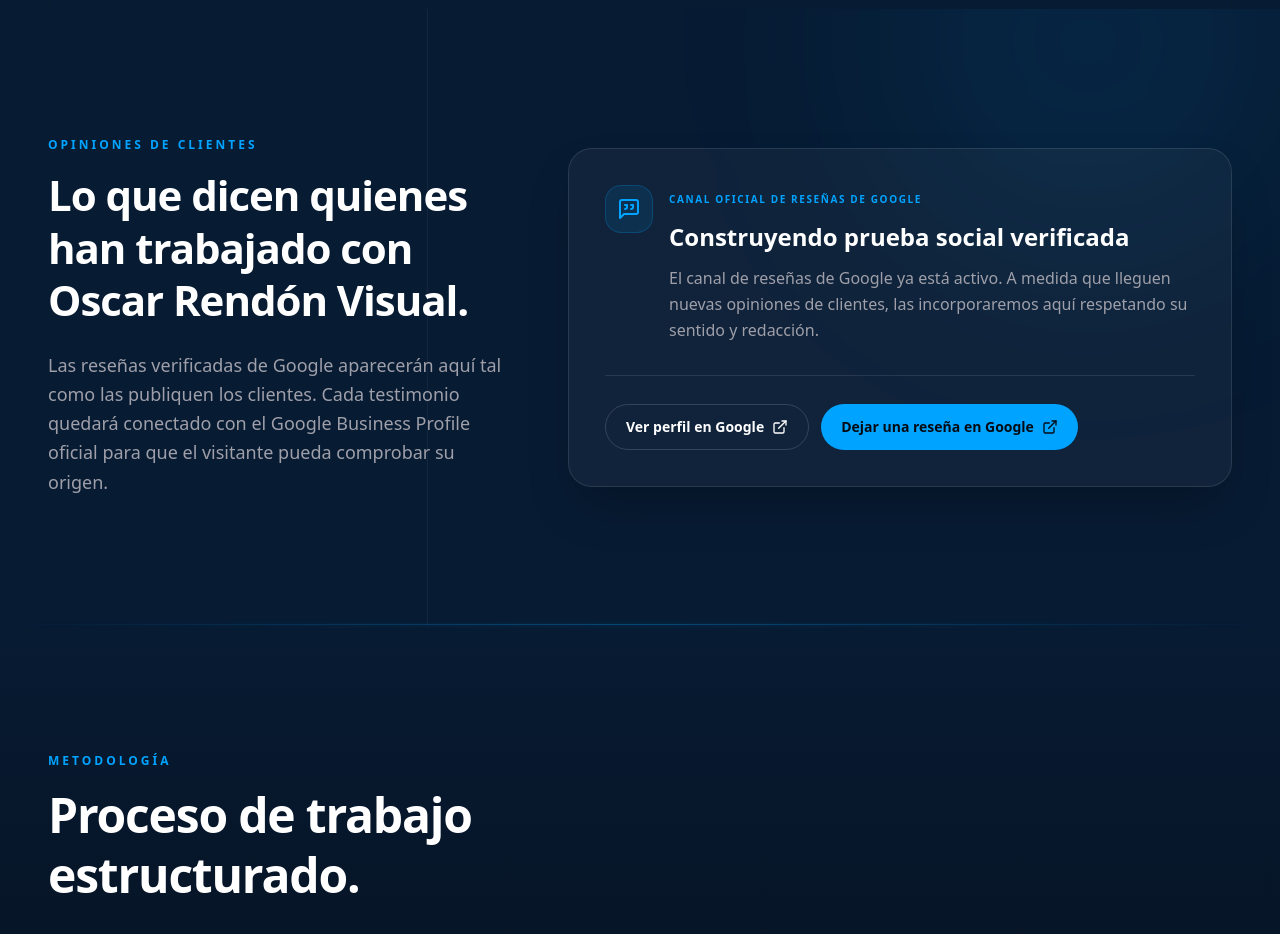
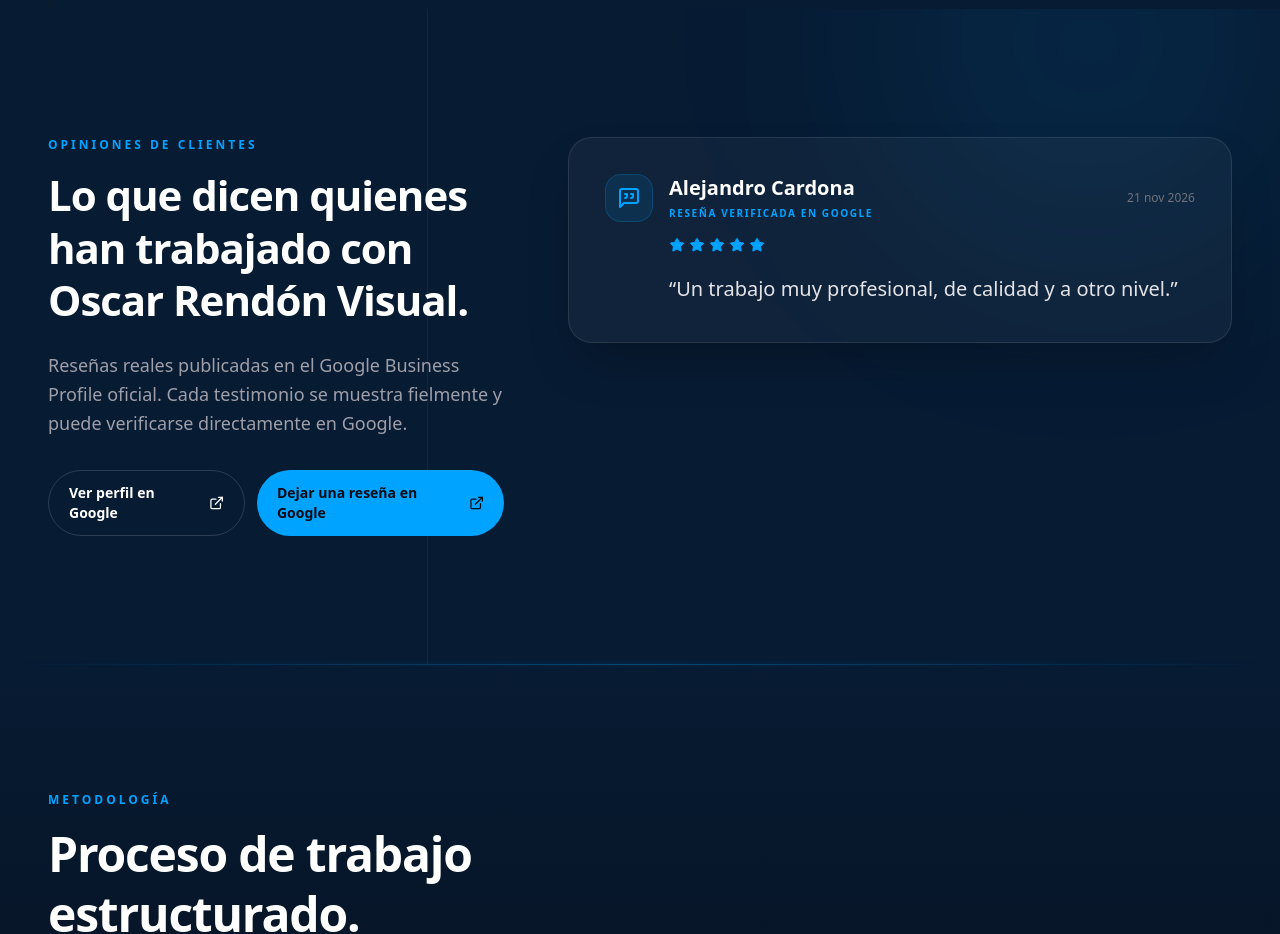
Before and after one commit to oscarrendon30-wq/orv-web, a Next.js app: page / in a window 1280 px wide. Shown: the part 7780-8714 px from the top of the page. Built offline with nearby package versions, Linux system fonts and the light colour scheme; no server answers; a web font is replaced by a local one.

Commit message:
feat: publish first verified Google review

```diff
--- a/src/components/Reviews.tsx
+++ b/src/components/Reviews.tsx
@@ -1,12 +1,22 @@
 "use client";
 
-import { ExternalLink, MessageSquareQuote } from "lucide-react";
+import { ExternalLink, MessageSquareQuote, Star } from "lucide-react";
 import { useLanguage } from "@/context/LanguageContext";
 
 const GOOGLE_PROFILE =
   "https://maps.google.com/maps?cid=4608304327267196475";
 const GOOGLE_REVIEW =
   "https://search.google.com/local/writereview?placeid=ChIJ8d0yh4LMDIUROx6oq1788z8";
+
+const reviews = [
+  {
+    id: "AbFvOqmcHyARR3jaUwdYpEP-QG6abadGFQAkFAHLNwcukGG9N2q66sy7faRv25Iw9senILOtpkKS",
+    author: "Alejandro Cardona",
+    rating: 5,
+    text: "Un trabajo muy profesional, de calidad y a otro nivel.",
+    date: "21 nov 2026",
+  },
+];
 
 export default function Reviews() {
   const { language } = useLanguage();
@@ -17,25 +27,21 @@ export default function Reviews() {
           eyebrow: "CLIENT REVIEWS",
           title: "What clients say about working with Oscar Rendón Visual.",
           body:
-            "Verified Google reviews will appear here exactly as clients publish them. This section connects each testimonial with the official Google Business Profile so visitors can verify the source.",
-          emptyTitle: "Building verified social proof",
-          emptyBody:
-            "The Google review channel is now active. As new client reviews arrive, they will be added here without changing their meaning or wording.",
+            "Real reviews published on the official Google Business Profile. Each testimonial is shown faithfully and can be verified directly on Google.",
           profile: "View Google profile",
           review: "Leave a Google review",
-          verified: "Official Google review channel",
+          verified: "Verified Google review",
+          original: "Original review in Spanish",
         }
       : {
           eyebrow: "OPINIONES DE CLIENTES",
           title: "Lo que dicen quienes han trabajado con Oscar Rendón Visual.",
           body:
-            "Las reseñas verificadas de Google aparecerán aquí tal como las publiquen los clientes. Cada testimonio quedará conectado con el Google Business Profile oficial para que el visitante pueda comprobar su origen.",
-          emptyTitle: "Construyendo prueba social verificada",
-          emptyBody:
-            "El canal de reseñas de Google ya está activo. A medida que lleguen nuevas opiniones de clientes, las incorporaremos aquí respetando su sentido y redacción.",
+            "Reseñas reales publicadas en el Google Business Profile oficial. Cada testimonio se muestra fielmente y puede verificarse directamente en Google.",
           profile: "Ver perfil en Google",
           review: "Dejar una reseña en Google",
-          verified: "Canal oficial de reseñas de Google",
+          verified: "Reseña verificada en Google",
+          original: "Comentario original",
         };
 
   return (
@@ -50,8 +56,8 @@ export default function Reviews() {
       </div>
 
       <div className="max-w-7xl mx-auto px-6 md:px-12 relative z-10">
-        <div className="grid grid-cols-1 lg:grid-cols-12 gap-10 lg:gap-16 items-center">
-          <div className="lg:col-span-5">
+        <div className="grid grid-cols-1 lg:grid-cols-12 gap-10 lg:gap-16 items-start">
+          <div className="lg:col-span-5 lg:sticky lg:top-32">
             <p className="text-[10px] md:text-xs font-bold uppercase tracking-[0.25em] text-[#00A3FF] mb-4">
               {copy.eyebrow}
             </p>
@@ -61,33 +67,11 @@ export default function Reviews() {
             >
               {copy.title}
             </h2>
-            <p className="text-zinc-400 text-base md:text-lg leading-relaxed font-light">
+            <p className="text-zinc-400 text-base md:text-lg leading-relaxed font-light mb-8">
               {copy.body}
             </p>
-          </div>
 
-          <div className="lg:col-span-7">
-            <div className="rounded-[24px] border border-white/10 bg-white/[0.04] p-7 md:p-9 shadow-2xl">
-              <div className="flex items-start gap-4">
-                <div className="h-12 w-12 shrink-0 rounded-2xl bg-[#00A3FF]/10 border border-[#00A3FF]/20 flex items-center justify-center">
-                  <MessageSquareQuote className="h-6 w-6 text-[#00A3FF]" />
-                </div>
-                <div>
-                  <div className="mb-3">
-                    <span className="text-[10px] font-bold uppercase tracking-[0.16em] text-[#00A3FF]">
-                      {copy.verified}
-                    </span>
-                  </div>
-                  <h3 className="text-xl md:text-2xl font-bold text-white mb-3">
-                    {copy.emptyTitle}
-                  </h3>
-                  <p className="text-sm md:text-base text-zinc-400 leading-relaxed">
-                    {copy.emptyBody}
-                  </p>
-                </div>
-              </div>
-
-              <div className="mt-8 pt-7 border-t border-white/10 flex flex-col sm:flex-row gap-3">
+            <div className="flex flex-col sm:flex-row lg:flex-col xl:flex-row gap-3">
               <a
                 href={GOOGLE_PROFILE}
                 target="_blank"
@@ -108,6 +92,55 @@ export default function Reviews() {
               </a>
             </div>
           </div>
+
+          <div className="lg:col-span-7 space-y-5">
+            {reviews.map((review) => (
+              <article
+                key={review.id}
+                className="rounded-[24px] border border-white/10 bg-white/[0.04] p-7 md:p-9 shadow-2xl"
+              >
+                <div className="flex items-start gap-4">
+                  <div className="h-12 w-12 shrink-0 rounded-2xl bg-[#00A3FF]/10 border border-[#00A3FF]/20 flex items-center justify-center">
+                    <MessageSquareQuote className="h-6 w-6 text-[#00A3FF]" />
+                  </div>
+
+                  <div className="min-w-0 flex-1">
+                    <div className="flex flex-col sm:flex-row sm:items-center sm:justify-between gap-3 mb-4">
+                      <div>
+                        <h3 className="text-lg md:text-xl font-bold text-white">
+                          {review.author}
+                        </h3>
+                        <p className="text-[10px] font-bold uppercase tracking-[0.16em] text-[#00A3FF] mt-1">
+                          {copy.verified}
+                        </p>
+                      </div>
+                      <span className="text-xs text-zinc-500">{review.date}</span>
+                    </div>
+
+                    <div
+                      className="flex items-center gap-1 mb-5"
+                      aria-label={`${review.rating} de 5 estrellas`}
+                    >
+                      {Array.from({ length: review.rating }).map((_, index) => (
+                        <Star
+                          key={index}
+                          className="h-4 w-4 text-[#00A3FF] fill-current"
+                          strokeWidth={1.5}
+                        />
+                      ))}
+                    </div>
+
+                    <blockquote className="text-lg md:text-xl text-zinc-200 leading-relaxed font-light">
+                      “{review.text}”
+                    </blockquote>
+
+                    {language === "en" && (
+                      <p className="mt-4 text-xs text-zinc-500">{copy.original}</p>
+                    )}
+                  </div>
+                </div>
+              </article>
+            ))}
           </div>
         </div>
       </div>
```
Lines whose indentation alone changed are shown as unchanged.
